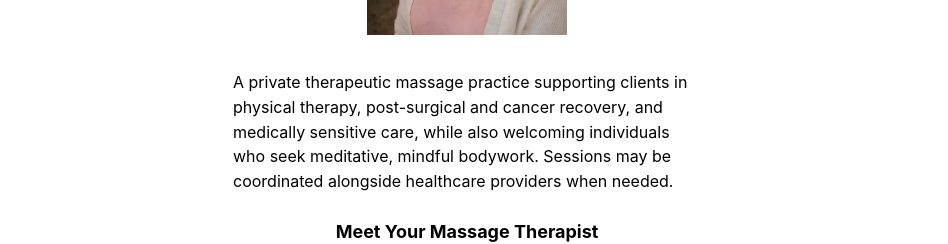
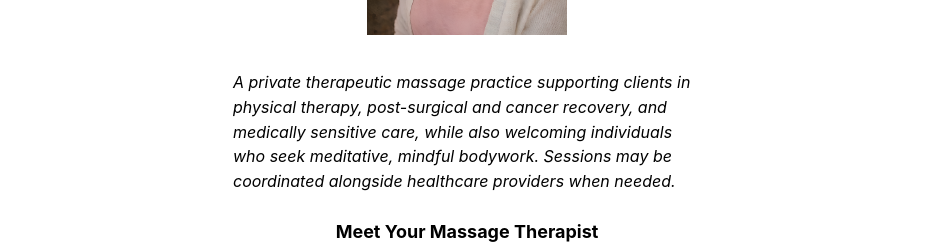
Before and after one commit to ryu11wgu/dorothysmassagestudio, a React (Vite) app: page /about in a window 1280 px wide. Shown: the part 445-689 px from the top of the page, without its empty margins (173-1121 px from the left). Built offline with nearby package versions, Linux system fonts and the light colour scheme.

Commit message:
Update home page

```diff
--- a/src/pages/About.tsx
+++ b/src/pages/About.tsx
@@ -17,7 +17,7 @@ export default function Prices() {
       </Container>
       <Container size={500} pb={25}>
         <Center>
-          <Text>
+          <Text size="s" fs={"italic"}>
             A private therapeutic massage practice supporting clients in
             physical therapy, post-surgical and cancer recovery, and medically
             sensitive care, while also welcoming individuals who seek
--- a/src/pages/Home.tsx
+++ b/src/pages/Home.tsx
@@ -37,7 +37,7 @@ export default function Home() {
             healing practitioner with over 25 years of experience.
             <br />
             <br />
-            Since 1996, she has offerred a mindful, intuitive touch-customized
+            Since 1996, she has offered a mindful, intuitive touch-customized
             treatments designed to calm the nervous system, release tension, and
             revitalize both body and mind.
           </p>
```
